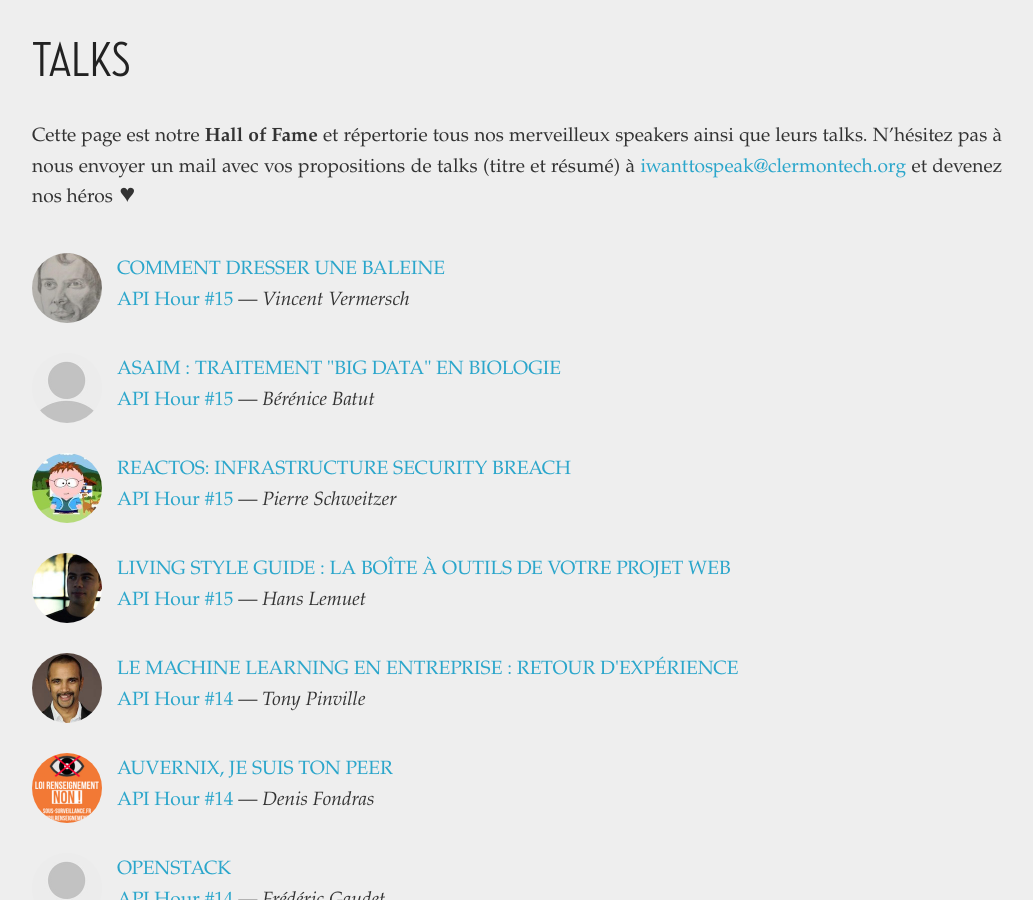
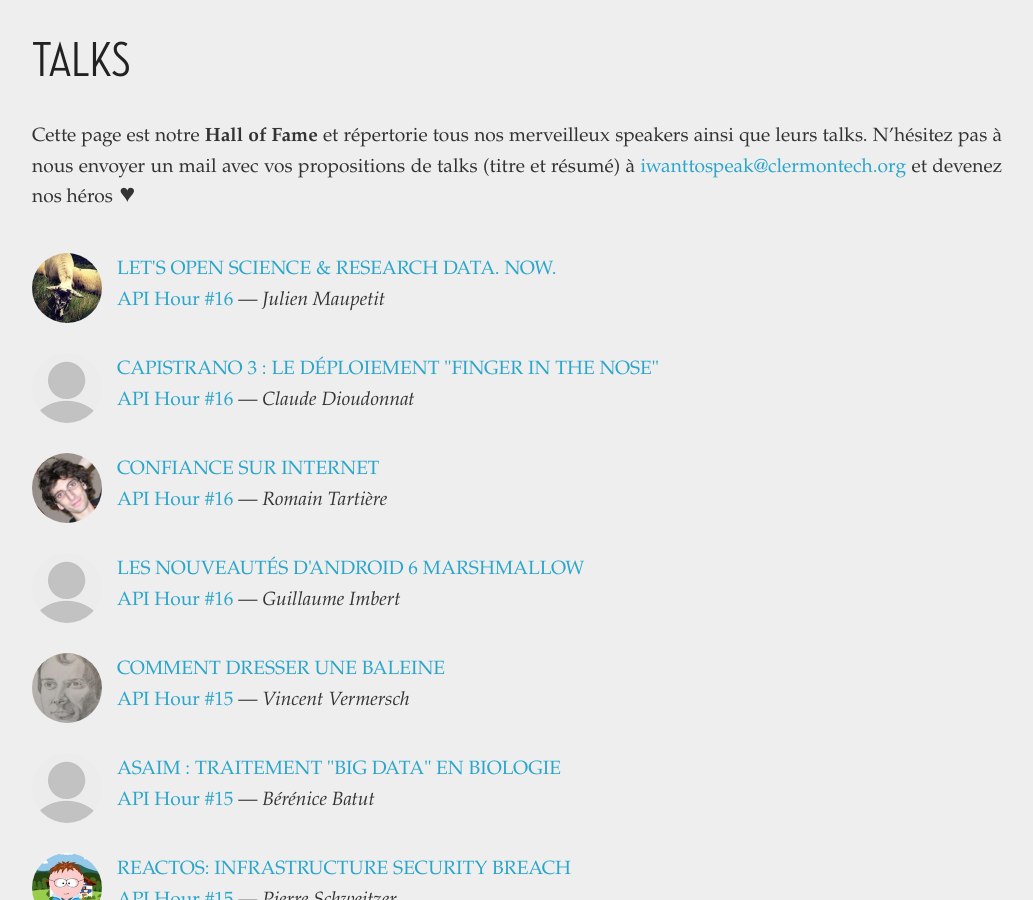
Before and after one commit to clermontech/clermontech.github.com, a Jekyll site: the page built from talks/index.md, in a window 1280 px wide and 900 px high, scrolled down 311 px. Shown: the whole window, without its empty margins (123-1156 px from the left). Built offline with Jekyll 4.4.1, drawn with Linux system fonts in a browser that asks for light colours; Markdown is read by kramdown in place of the engine named in the settings.

Commit message:
Add AH16 pages

```diff
--- /dev/null
+++ b/_posts/2015-09-17-1-guillaume-imbert-les-nouveautes-d-android-6-marshmallow.md
@@ -0,0 +1,21 @@
+---
+layout: talk
+categories: [ talks, api-hour-16 ]
+
+session_url: /api-hours/api-hour-16.html
+session_name: Clermont'ech API Hour &#35;16
+session_short_name: "&#35;16"
+
+author: Guillaume Imbert
+author_url:
+author_image:
+
+slides_url:
+video:
+
+title: "Les Nouveautés d'Android 6 Marshmallow"
+---
+
+Tour d'horizon des nouveautés d'Android Marshmallow pour les utilisateurs, des
+modifications du framework en conséquence, et des nouveaux outils de
+développement.
--- /dev/null
+++ b/_posts/2015-09-17-2-romain-tartiere-confiance-sur-internet.md
@@ -0,0 +1,19 @@
+---
+layout: talk
+categories: [ talks, api-hour-16 ]
+
+session_url: /api-hours/api-hour-16.html
+session_name: Clermont'ech API Hour &#35;16
+session_short_name: "&#35;16"
+
+author: Romain Tartière
+author_url: http://romain.blogreen.org/
+author_image: tartiere.jpg
+
+slides_url:
+video:
+
+title: "Confiance sur Internet"
+---
+
+Votre formule d'accès à Internet ne vous permet pas d'accéder à ce contenu.
--- /dev/null
+++ b/_posts/2015-09-17-3-claude-dioudonnat-capistrano3-le-deploiement-finger-in-the-nose.md
@@ -0,0 +1,20 @@
+---
+layout: talk
+categories: [ talks, api-hour-16 ]
+
+session_url: /api-hours/api-hour-16.html
+session_name: Clermont'ech API Hour &#35;16
+session_short_name: "&#35;16"
+
+author: Claude Dioudonnat
+author_url:
+author_image:
+
+slides_url:
+video:
+
+title: "Capistrano 3 : Le déploiement \"Finger in the nose\""
+---
+
+Fatigué de vos vieux scripts de déploiement ? Capistrano est la solution à vos
+problèmes du vendredi soir.
--- /dev/null
+++ b/_posts/2015-09-17-4-julien-maupetit-let-s-open-science-and-research-data-now.md
@@ -0,0 +1,34 @@
+---
+layout: talk
+categories: [ talks, api-hour-16 ]
+
+session_url: /api-hours/api-hour-16.html
+session_name: Clermont'ech API Hour &#35;16
+session_short_name: "&#35;16"
+
+author: Julien Maupetit
+author_url: https://twitter.com/julienmaupetit
+author_image: julienmaupetit.jpg
+
+slides_url: https://jmaupetit.github.io/let-s-open-science-and-research-data/
+video:
+
+title: "Let's open science & research data. Now."
+---
+
+En tant que chercheur académique, j'ai pu voir de l'intérieur comment est
+structurée la recherche au niveau national et européen, comment sont gérés les
+projets de recherche collaborative et ce qui (dé)motive un chercheur au
+quotidien.
+
+Après maintenant plus de trois années passées à évoluer dans le monde Open
+Source toujours en interaction avec des laboratoires de recherche, j'ai pu
+constater qu'il y avait une étonnante similarité dans les fondamentaux de ces
+deux communautés. Cependant, comment expliquer que le monde de l'Open Source
+ait tant d'avance sur l'Open Science et l'ouverture des données qui en découle
+? Quels sont les outils disponibles pour faciliter la collaboration au niveau
+national et international, et valoriser les travaux issus de la recherche
+scientifique ?
+
+Quelques points que je vous propose d'aborder sans militantisme aucun, juste
+avec un angle académico-entrepreno-philosophique.
```
Also changed, not shown: _posts/2015-09-08-api-hour-16.md (+8 -0 lines).
